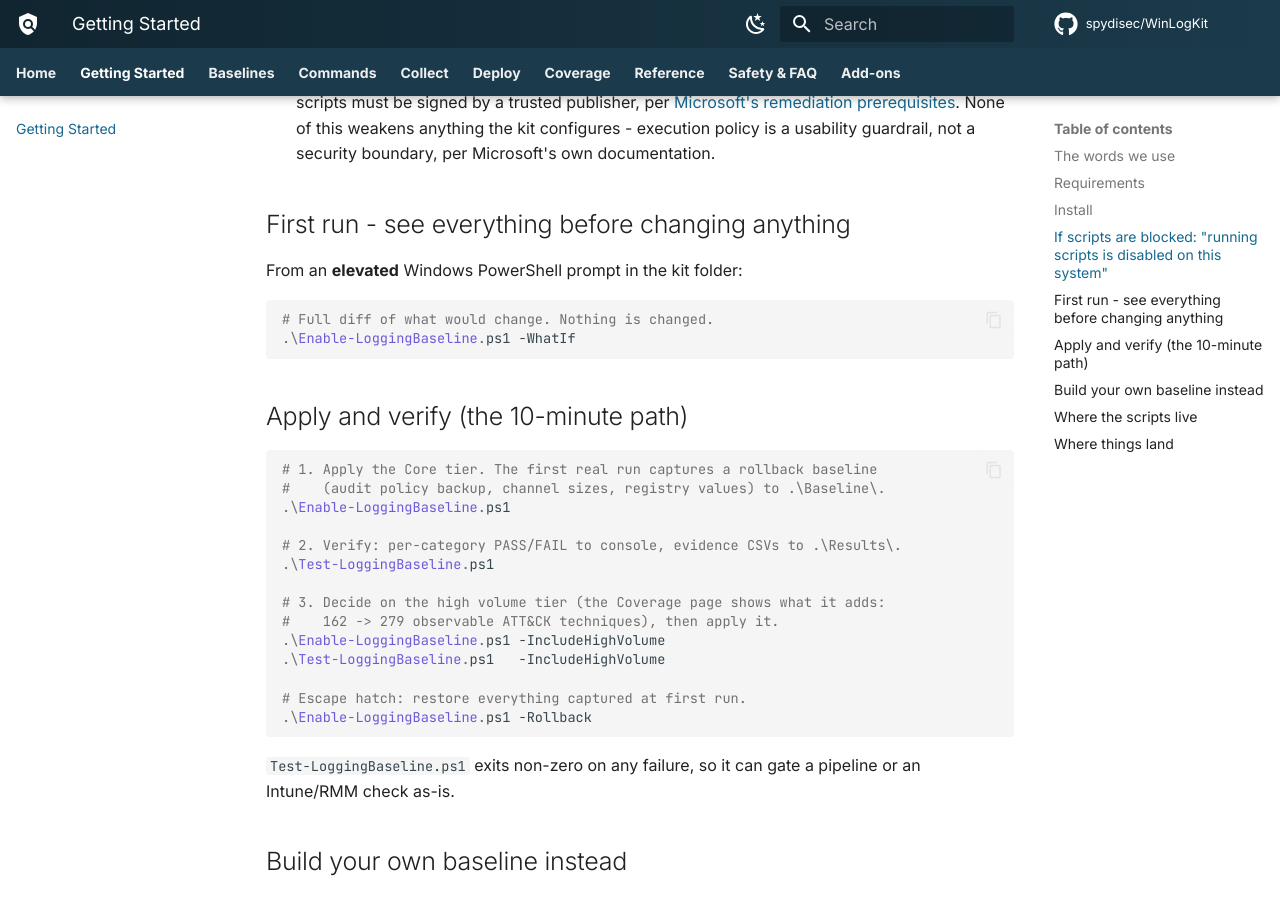
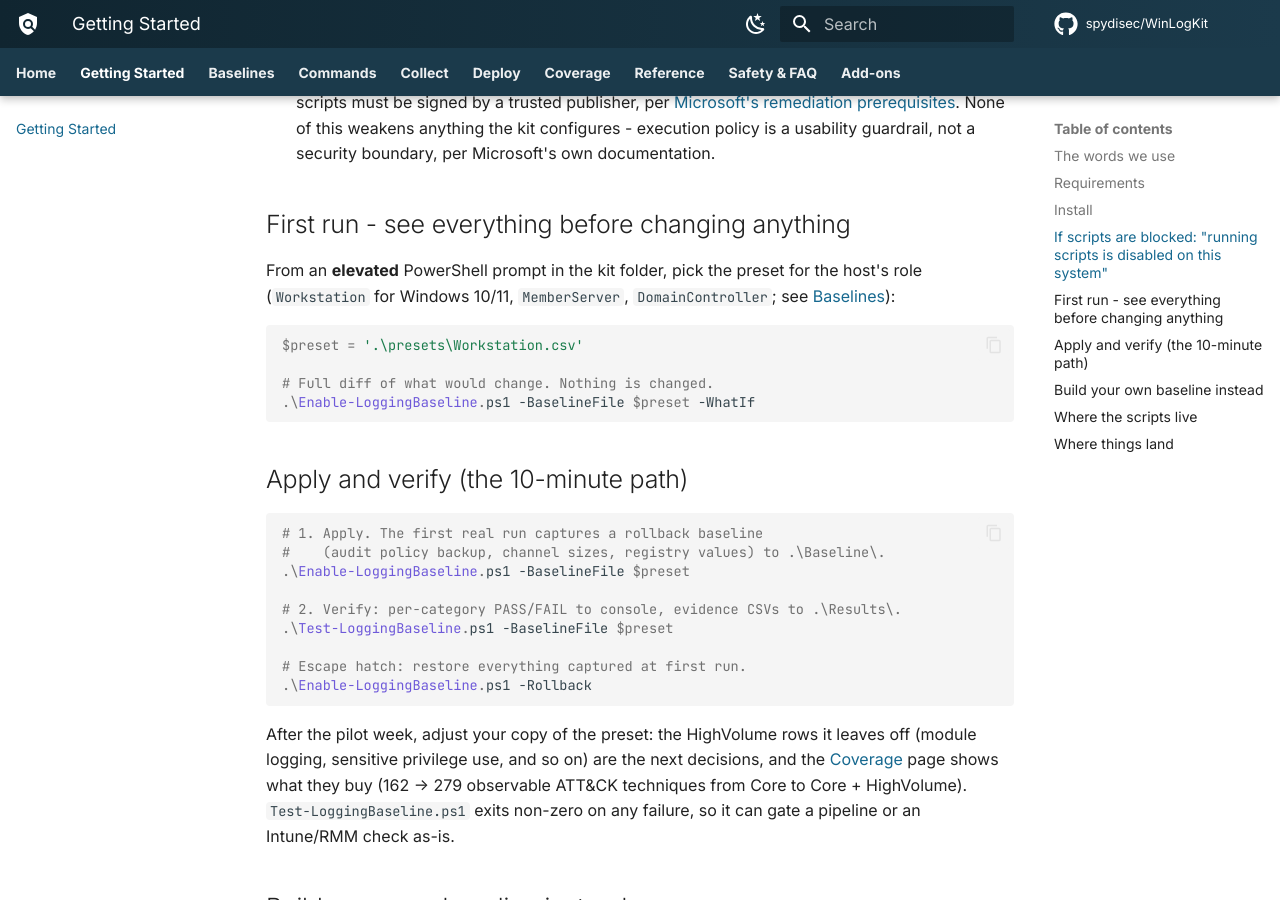
Before and after one commit to spydisec/WinLogKit, an MkDocs documentation site: the page built from docs/getting-started.md, in a window 1280 px wide and 900 px high, scrolled down 2147 px. Built offline with MkDocs 1.6.1 and Material for MkDocs 9.7.7, drawn with Linux system fonts in a browser that asks for light colours; comment, search, counter and statistics services are not loaded.

Commit message:
README and Getting Started lead with role presets; v2.0.0 notes; record ADR-001
README states the ADR-002 goal, uses a role preset in the quick start and lists what is out of scope. Getting Started follows the same preset flow. CHANGELOG Unreleased becomes v2.0.0 - Unreleased with an upgrade table (not tagged). ADR-001 is recorded in docs/adr/ from PR #30.

Co-Authored-By: Claude Opus 5.5 <noreply@anthropic.com>

````diff
--- a/docs/getting-started.md
+++ b/docs/getting-started.md
@@ -93,32 +93,35 @@ Notes:
 
 ## First run - see everything before changing anything
 
-From an **elevated** Windows PowerShell prompt in the kit folder:
+From an **elevated** PowerShell prompt in the kit folder, pick the preset
+for the host's role (`Workstation` for Windows 10/11, `MemberServer`,
+`DomainController`; see [Baselines](baselines.md#role-presets)):
 
 ```powershell
+$preset = '.\presets\Workstation.csv'
+
 # Full diff of what would change. Nothing is changed.
-.\Enable-LoggingBaseline.ps1 -WhatIf
+.\Enable-LoggingBaseline.ps1 -BaselineFile $preset -WhatIf
 ```
 
 ## Apply and verify (the 10-minute path)
 
 ```powershell
-# 1. Apply the Core tier. The first real run captures a rollback baseline
+# 1. Apply. The first real run captures a rollback baseline
 #    (audit policy backup, channel sizes, registry values) to .\Baseline\.
-.\Enable-LoggingBaseline.ps1
+.\Enable-LoggingBaseline.ps1 -BaselineFile $preset
 
 # 2. Verify: per-category PASS/FAIL to console, evidence CSVs to .\Results\.
-.\Test-LoggingBaseline.ps1
-
-# 3. Decide on the high volume tier (the Coverage page shows what it adds:
-#    162 -> 279 observable ATT&CK techniques), then apply it.
-.\Enable-LoggingBaseline.ps1 -IncludeHighVolume
-.\Test-LoggingBaseline.ps1   -IncludeHighVolume
+.\Test-LoggingBaseline.ps1 -BaselineFile $preset
 
 # Escape hatch: restore everything captured at first run.
 .\Enable-LoggingBaseline.ps1 -Rollback
 ```
 
+After the pilot week, adjust your copy of the preset: the HighVolume rows
+it leaves off (module logging, sensitive privilege use, and so on) are the
+next decisions, and the [Coverage](mapping.md) page shows what they buy
+(162 -> 279 observable ATT&CK techniques from Core to Core + HighVolume).
 `Test-LoggingBaseline.ps1` exits non-zero on any failure, so it can gate a
 pipeline or an Intune/RMM check as-is.
 
````
Also changed, not shown: CHANGELOG.md (+27 -1 lines), README.md (+34 -20 lines), docs/adr/0001-v1-layout.md (added, +37 -0 lines).
